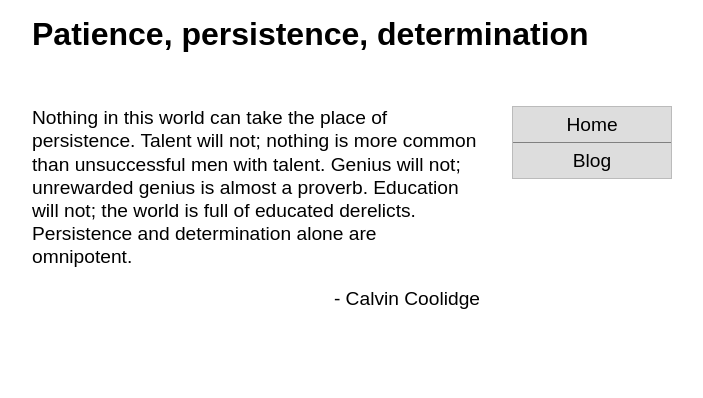
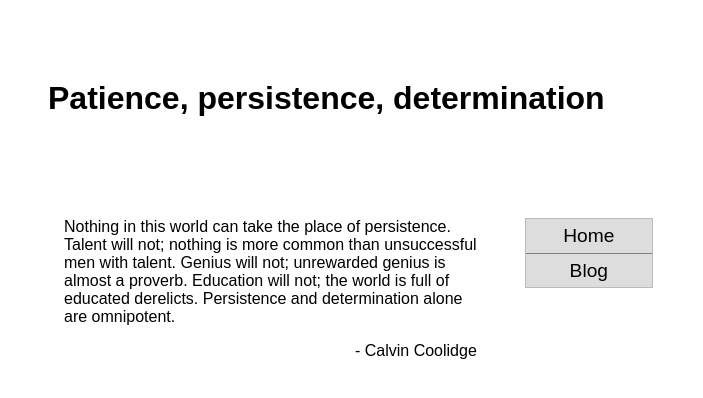
Before and after one commit to arfwilliamson/arfwilliamson.github.io, a Jekyll site: the page built from index.html, in a window 1280 px wide. Shown: the top 398 px of the page, without its empty margins (208-911 px from the left). Built offline with Jekyll 4.4.1, drawn with Linux system fonts in a browser that asks for light colours.

Commit message:
Update main.css

```diff
--- a/css/main.css
+++ b/css/main.css
@@ -17,7 +17,7 @@
 div{
   font-size: 16px;
   margin: 0;
-  padding: 0;
+  padding: 1em;
 }
 
 /* =Structure ----------------------------------------------------------- */
@@ -31,21 +31,6 @@
  content: "";
  display: table;
  clear: both;
-}
-
-#header{
- height: 12%;
- padding: 1em;
-}
-
-#main{
- min-height: 84%;
- padding: 1em;
-}
-
-#footer{
- height: 4%;
- padding: 1em;
 }
 
 #primary{
@@ -79,13 +64,6 @@
 
 img {
   max-width: 100%;
-}
-
-p,
-ul li,
-ol li {
-  font-size: 120%;
-  line-height: 1.2;
 }
 
 ul,
```
